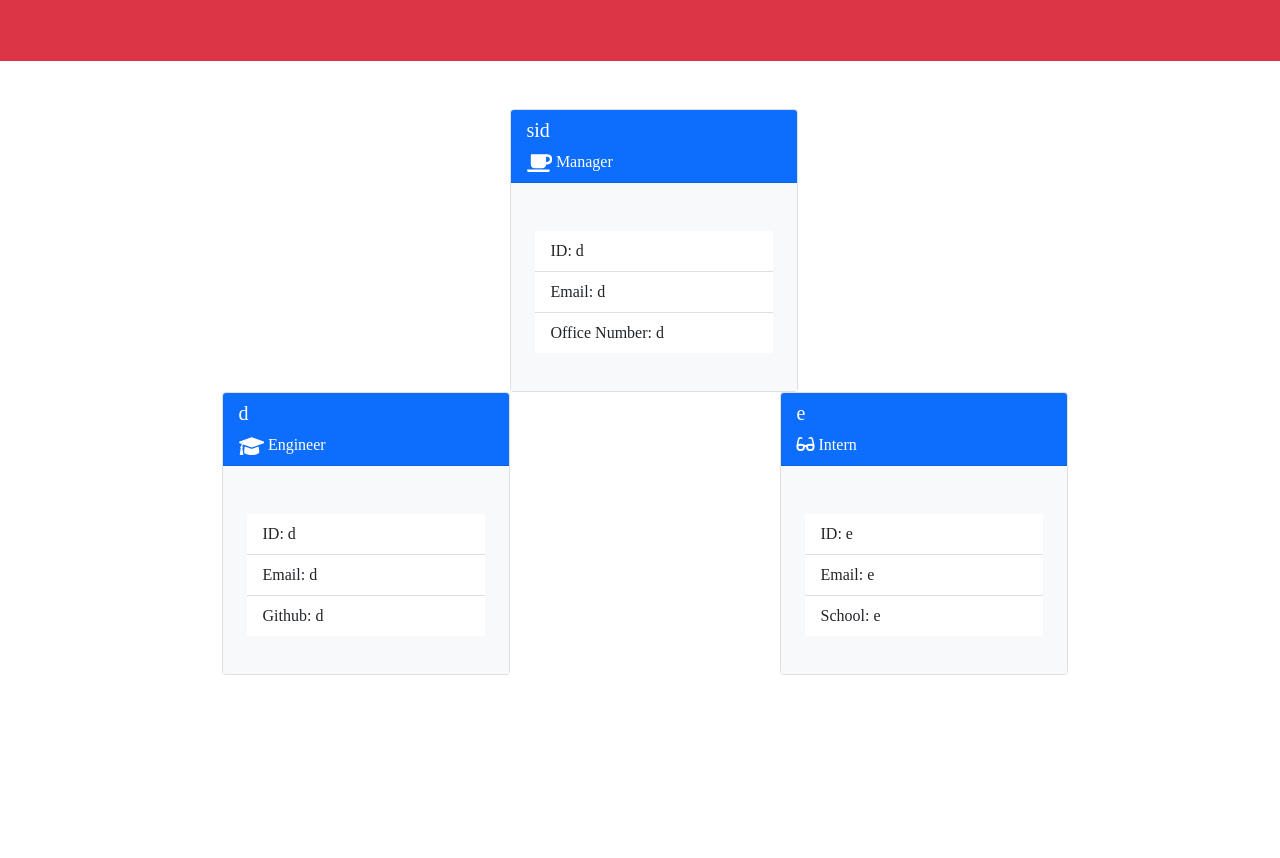
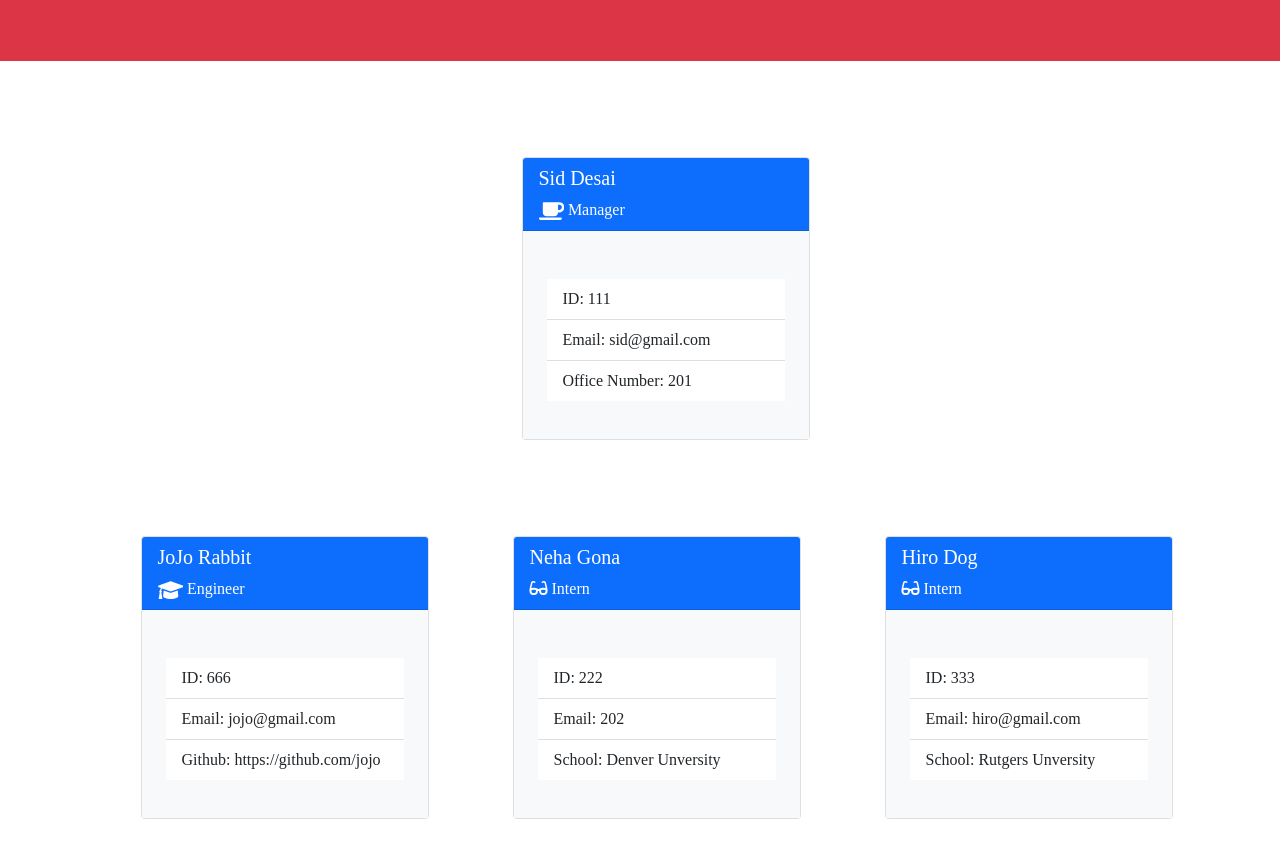
Before and after one commit to SHD118/Team-Profile, a website: page index.html in a window 1280 px wide. Shown: the part 192-1050 px from the top of the page. Before the commit the page ends 867 px from the top, so only its background shows below. Drawn offline with nearby package versions, Linux system fonts and the light colour scheme; a web font is replaced by a local one.

Commit message:
added images and fixed some css

```diff
--- a/index.html
+++ b/index.html
@@ -8,11 +8,9 @@
 
         <link href="https://cdn.jsdelivr.net/npm/bootstrap@5.1.3/dist/css/bootstrap.min.css" rel="stylesheet" integrity="sha384-1BmE4kWBq78iYhFldvKuhfTAU6auU8tT94WrHftjDbrCEXSU1oBoqyl2QvZ6jIW3" crossorigin="anonymous">
         <link rel="stylesheet" href="./style.css" />
-        <link rel="preconnect" href="https://fonts.googleapis.com">
-<link rel="preconnect" href="https://fonts.gstatic.com" crossorigin>
-<link href="https://fonts.googleapis.com/css2?family=Bebas+Neue&family=Fruktur&family=Source+Code+Pro&family=Zen+Antique&display=swap" rel="stylesheet">
-<script src="https://kit.fontawesome.com/ca6e5b2cf1.js" crossorigin="anonymous"></script>
-<title>Team Profile</title>
+        <link href="https://fonts.googleapis.com/css2?family=Bebas+Neue&family=Fruktur&family=Source+Code+Pro&family=Zen+Antique&display=swap" rel="stylesheet">
+        <script src="https://kit.fontawesome.com/ca6e5b2cf1.js" crossorigin="anonymous"></script>
+        <title>Team Profile</title>
     </head>
 
     <header>
@@ -21,57 +19,71 @@
     <div class="p-5 text-center bg-danger my-5">
       <h1 class="mb-3">Team Profile</h1>
       <h4 class="mb-3">Meet The Team</h4>
-
     </div>
     <!-- Jumbotron -->
   </header>
     <body>
     <div class="container">
     <div class=row>
-    <div class="col-3 mx-auto">
+    <div class="col-3 mx-auto py-5 px-4">
   <div class="card" style="width: 18rem;">
     <!-- <img src="..." class="card-img-top" alt="..."> -->
     <div class="card-header text-white bg-primary">
-      <h5 class="card-title">sid</h5>
+      <h5 class="card-title">Sid Desai</h5>
       <p class="card-text"><svg aria-hidden="true" class = "icons" focusable="false" data-prefix="fas" data-icon="mug-saucer" class="svg-inline--fa fa-mug-saucer" role="img" xmlns="http://www.w3.org/2000/svg" viewBox="0 0 640 512"><path fill="currentColor" d="M512 32H120c-13.25 0-24 10.75-24 24L96.01 288c0 53 43 96 96 96h192C437 384 480 341 480 288h32c70.63 0 128-57.38 128-128S582.6 32 512 32zM512 224h-32V96h32c35.25 0 64 28.75 64 64S547.3 224 512 224zM560 416h-544C7.164 416 0 423.2 0 432C0 458.5 21.49 480 48 480h480c26.51 0 48-21.49 48-48C576 423.2 568.8 416 560 416z"></path></svg> Manager</p>
     </div>
     <div class="card-body bg-light py-5 px-4" style="height: 13rem;">
     <ul class="list-group list-group-flush">
-      <li class="list-group-item">ID: d</li>
-      <li class="list-group-item">Email: d</li>
-      <li class="list-group-item">Office Number: d</li>
+      <li class="list-group-item">ID: 111</li>
+      <li class="list-group-item">Email: sid@gmail.com</li>
+      <li class="list-group-item">Office Number: 201</li>
     </ul>
 
     </div>
     </div>
   </div>
-  <div class=row><div class="col-3 mx-auto">
+  <div class=row><div class="col-3 mx-auto py-5 px-4">
         <div class="card" style="width: 18rem;">
     <!-- <img src="..." class="card-img-top" alt="..."> -->
     <div class="card-header text-white bg-primary">
-      <h5 class="card-title">d</h5>
+      <h5 class="card-title">JoJo Rabbit</h5>
       <p class="card-text"><svg aria-hidden="true" class="icons" focusable="false" data-prefix="fas" data-icon="graduation-cap" class="svg-inline--fa fa-graduation-cap" role="img" xmlns="http://www.w3.org/2000/svg" viewBox="0 0 640 512"><path fill="currentColor" d="M623.1 136.9l-282.7-101.2c-13.73-4.91-28.7-4.91-42.43 0L16.05 136.9C6.438 140.4 0 149.6 0 160s6.438 19.65 16.05 23.09L76.07 204.6c-11.89 15.8-20.26 34.16-24.55 53.95C40.05 263.4 32 274.8 32 288c0 9.953 4.814 18.49 11.94 24.36l-24.83 149C17.48 471.1 25 480 34.89 480H93.11c9.887 0 17.41-8.879 15.78-18.63l-24.83-149C91.19 306.5 96 297.1 96 288c0-10.29-5.174-19.03-12.72-24.89c4.252-17.76 12.88-33.82 24.94-47.03l190.6 68.23c13.73 4.91 28.7 4.91 42.43 0l282.7-101.2C633.6 179.6 640 170.4 640 160S633.6 140.4 623.1 136.9zM351.1 314.4C341.7 318.1 330.9 320 320 320c-10.92 0-21.69-1.867-32-5.555L142.8 262.5L128 405.3C128 446.6 213.1 480 320 480c105.1 0 192-33.4 192-74.67l-14.78-142.9L351.1 314.4z"></path></svg> Engineer</p>
     </div>
     <div class="card-body bg-light py-5 px-4" style="height: 13rem;">
     <ul class="list-group list-group-flush">
-      <li class="list-group-item">ID: d</li>
-      <li class="list-group-item">Email: d</li>
-      <li class="list-group-item">Github: d</li>
+      <li class="list-group-item">ID: 666</li>
+      <li class="list-group-item">Email: jojo@gmail.com</li>
+      <li class="list-group-item">Github: https://github.com/jojo</li>
     </ul>
     </div>
     </div>
-  </div><div class="col-3 mx-auto">
+  </div><div class="col-3 mx-auto py-5 px-4 ">
             <div class="card" style="width: 18rem;">
     <!-- <img src="..." class="card-img-top" alt="..."> -->
     <div class="card-header text-white bg-primary">
-      <h5 class="card-title">e</h5>
-    <p class="card-text"><i class="fas fa-glasses"></i>  Intern</p>
+      <h5 class="card-title">Neha Gona</h5>
+      <p class="card-text"><i class="fas fa-glasses"></i> Intern</p>
     </div>
     <div class="card-body bg-light py-5 px-4" style="height: 13rem;">
     <ul class="list-group list-group-flush">
-      <li class="list-group-item">ID: e</li>
-      <li class="list-group-item">Email: e</li>
-      <li class="list-group-item">School: e</li>
+      <li class="list-group-item">ID: 222</li>
+      <li class="list-group-item">Email: 202</li>
+      <li class="list-group-item">School: Denver Unversity</li>
+    </ul>
+    </div>
+    </div>
+  </div><div class="col-3 mx-auto py-5 px-4 ">
+            <div class="card" style="width: 18rem;">
+    <!-- <img src="..." class="card-img-top" alt="..."> -->
+    <div class="card-header text-white bg-primary">
+      <h5 class="card-title">Hiro Dog</h5>
+      <p class="card-text"><i class="fas fa-glasses"></i> Intern</p>
+    </div>
+    <div class="card-body bg-light py-5 px-4" style="height: 13rem;">
+    <ul class="list-group list-group-flush">
+      <li class="list-group-item">ID: 333</li>
+      <li class="list-group-item">Email: hiro@gmail.com</li>
+      <li class="list-group-item">School: Rutgers Unversity</li>
     </ul>
     </div>
     </div>
```
Also changed, not shown: index.js (+11 -11 lines), image/test.PNG (added), image/website.PNG (added).
